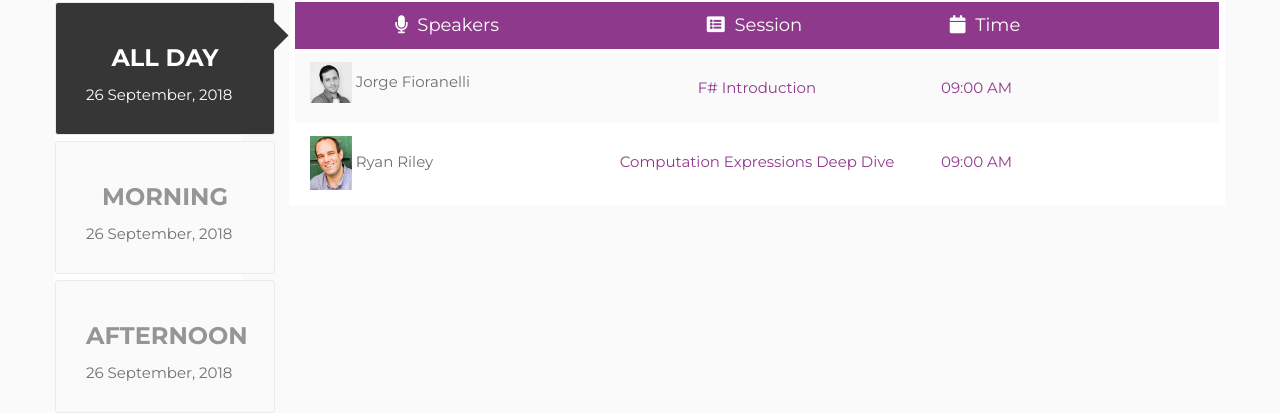
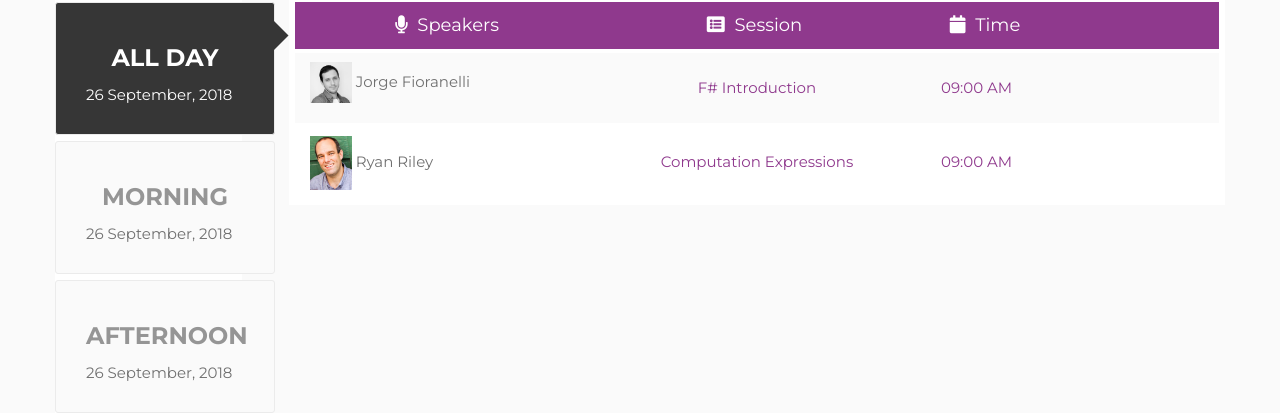
Before and after one commit to open-fsharp/open-fsharp.github.io, a Jekyll site: the page built from agenda/workshop.md, in a window 1280 px wide and 900 px high, scrolled down 419 px. Shown: the part 108-521 px from the top of the window. Built offline with Jekyll 4.4.1, drawn with Linux system fonts in a browser that asks for light colours; nearby versions of some CDN libraries; comment, search, counter and statistics services are not loaded; some of the changed lines change nothing that is shown.

Commit message:
update workshop titles

```diff
--- a/agenda/workshop.md
+++ b/agenda/workshop.md
@@ -97,7 +97,7 @@ title: Agenda workshop 2018
                                     </div><!-- /.col-md-3 -->
                                     <div class="col-xs-4 col-sm-4 col-md-4">
                                         <div class="item-inner event-session">
-                                            <span>Computation Expressions Deep Dive</span>
+                                            <span>Computation Expressions</span>
                                         </div>
                                     </div><!-- /.col-xs-4 col-sm-4 col-md-4 -->
                                     <div class="col-xs-2 col-sm-2 col-md-2">
@@ -139,7 +139,7 @@ title: Agenda workshop 2018
                                     </div><!-- /.col-md-3 -->
                                     <div class="col-xs-4 col-sm-4 col-md-4">
                                         <div class="item-inner event-session">
-                                            <span>Fable</span>
+                                            <span>Introduction into Fable</span>
                                         </div>
                                     </div><!-- /.col-xs-4 col-sm-4 col-md-4 -->
                                     <div class="col-xs-2 col-sm-2 col-md-2">
@@ -157,7 +157,7 @@ title: Agenda workshop 2018
                                     </div><!-- /.col-md-3 -->
                                     <div class="col-xs-4 col-sm-4 col-md-4">
                                         <div class="item-inner event-session">
-                                            <span>Machine Learning</span>
+                                            <span>Machine Learning hands-on</span>
                                         </div>
                                     </div><!-- /.col-xs-4 col-sm-4 col-md-4 -->
                                     <div class="col-xs-2 col-sm-2 col-md-2">
@@ -199,7 +199,7 @@ title: Agenda workshop 2018
                                     </div><!-- /.col-md-3 -->
                                     <div class="col-xs-4 col-sm-4 col-md-4">
                                         <div class="item-inner event-session">
-                                            <span>SaFe stack</span>
+                                            <span>F# Full Stack with SAFE</span>
                                         </div>
                                     </div><!-- /.col-xs-4 col-sm-4 col-md-4 -->
                                     <div class="col-xs-2 col-sm-2 col-md-2">
@@ -217,7 +217,7 @@ title: Agenda workshop 2018
                                     </div><!-- /.col-md-3 -->
                                     <div class="col-xs-4 col-sm-4 col-md-4">
                                         <div class="item-inner event-session">
-                                            <span>Async</span>
+                                            <span>Reactive and async abstractions</span>
                                         </div>
                                     </div><!-- /.col-xs-4 col-sm-4 col-md-4 -->
                                     <div class="col-xs-2 col-sm-2 col-md-2">
```
